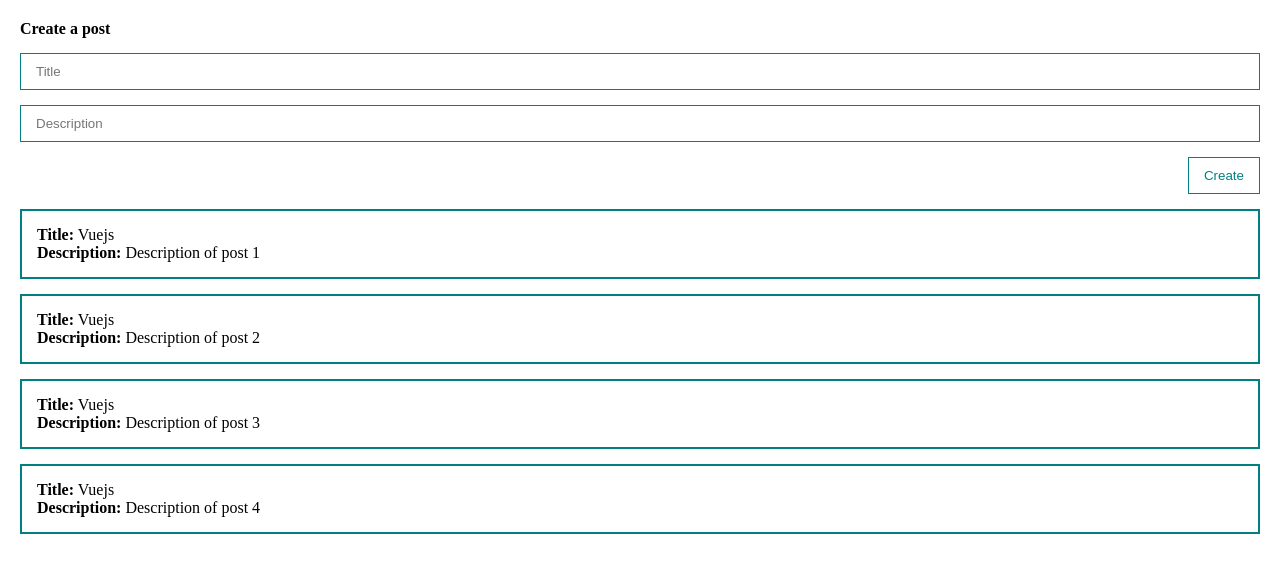
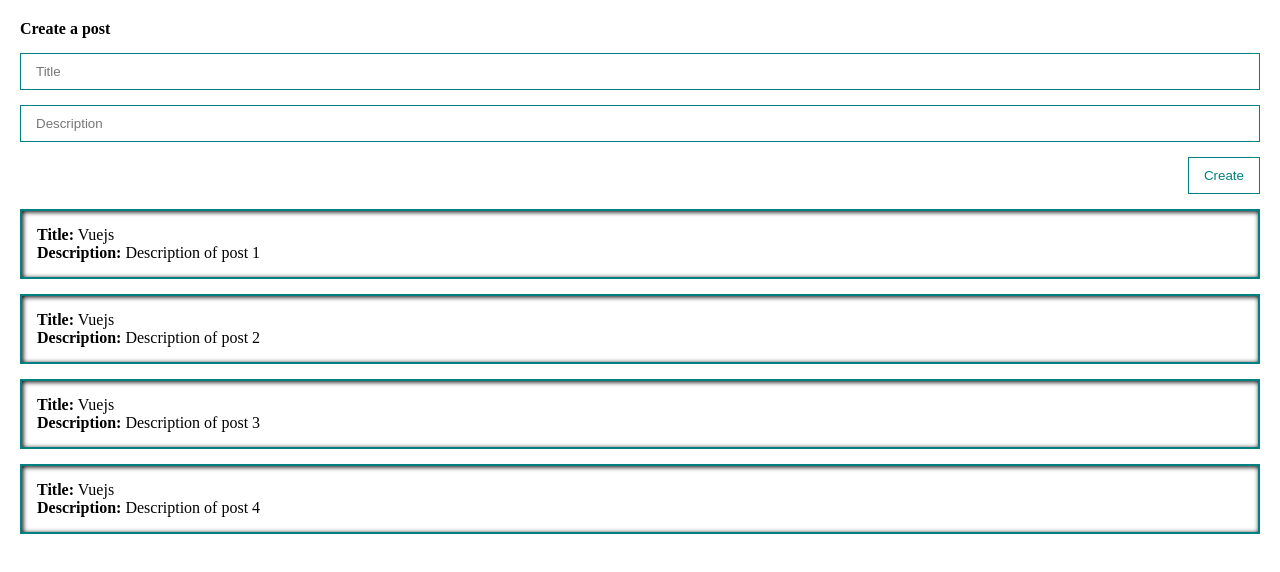
Before and after one commit to Prostecki/simple_vue, a Vue app: page / in a window 1280 px wide. Shown: the top 572 px of the page. Built offline with nearby package versions, Linux system fonts and the light colour scheme.

Commit message:
bit shadow

```diff
--- a/src/components/PostList.vue
+++ b/src/components/PostList.vue
@@ -27,6 +27,6 @@
         padding: 15px;
         border: 2px solid teal;
         margin-top: 15px;
-
+        box-shadow: inset 1px 1px 5px black;
     }
 </style>
```
